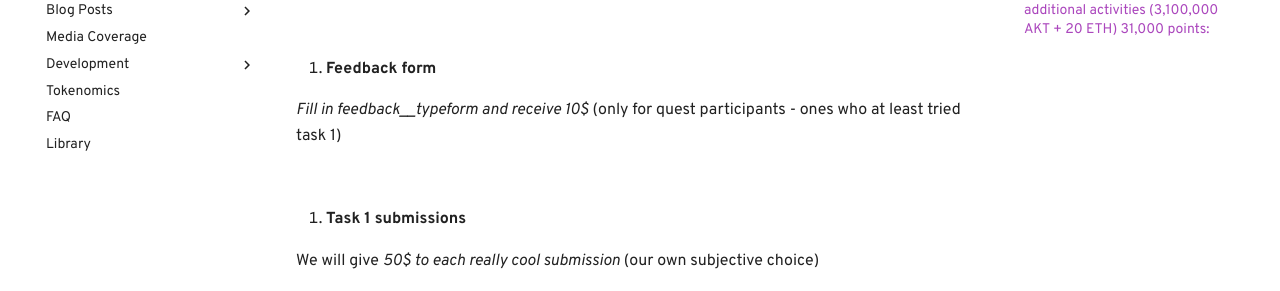
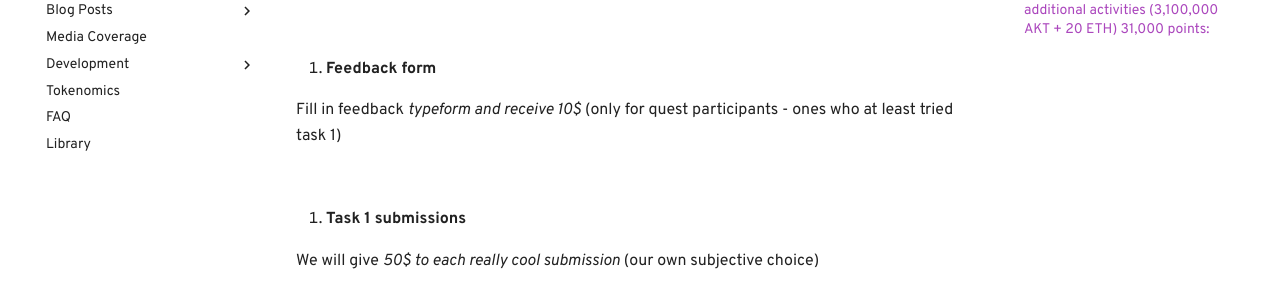
Before and after one commit to kaonone/wiki, an MkDocs documentation site: the page built from docs/pointsys.md, in a window 1280 px wide and 900 px high, scrolled down 2756 px. Shown: the part 205-496 px from the top of the window. Built offline with MkDocs 1.6.1 and Material for MkDocs 9.7.7, drawn with Linux system fonts in a browser that asks for light colours; some web fonts are replaced; comment, search, counter and statistics services are not loaded; old or Windows-style settings are respelled for this version of MkDocs.

```diff
--- a/docs/pointsys.md
+++ b/docs/pointsys.md
@@ -129,7 +129,7 @@ We will choose the best recap (article like Dobrodel did) _for each round and gi
 
 6. **Feedback form**
 
-_Fill in feedback__typeform and receive 10$_ (only for quest participants - ones who at least tried task 1)
+Fill in feedback _typeform and receive 10$_ (only for quest participants - ones who at least tried task 1)
 
 </br>
 
```
